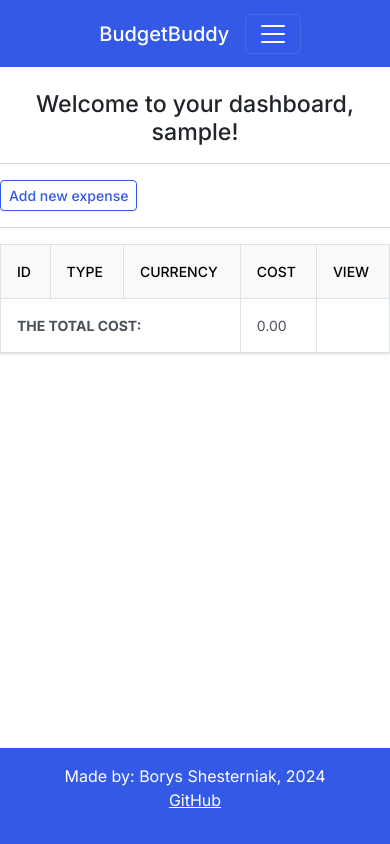
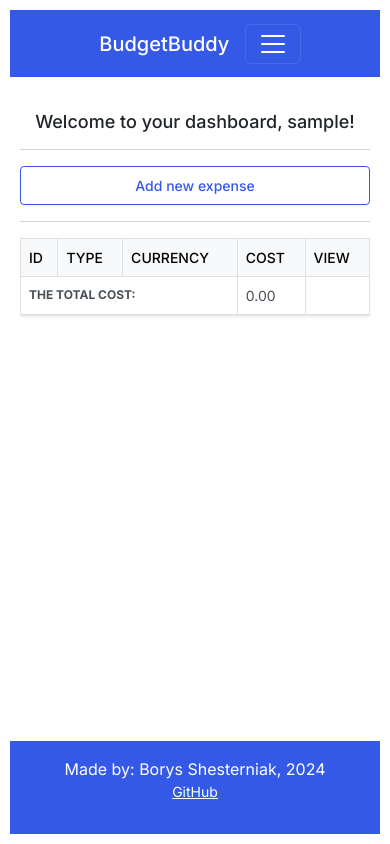
Before and after one commit to Borys-777/BudgetBuddy, a Django app: page /dashboard in a window 390 px wide. Run offline with Django 4.2, Linux system fonts and the light colour scheme; the visitor is signed in with stand-in values (Sample User, id 1); data that the repository does not hold is empty; parts of the project's set-up code (start-up, migrations or seed data) failed here and were passed over.

Commit message:
Updated responsiveness (500 and less pixels for several pages)

```diff
--- a/expense_add/templates/expense_add/register.html
+++ b/expense_add/templates/expense_add/register.html
@@ -3,6 +3,7 @@
 {% load crispy_forms_tags %}
 
 {% block content %}
+
 
 <body>
 
--- a/static/css/style.css
+++ b/static/css/style.css
@@ -11,23 +11,204 @@
 }
 
 .footer {
-    width:100%;
+    width: 100%;
 }
 
 /* Media query for screens less than 1000px */
 @media screen and (max-width: 1000px) {
 
     .image-text-container {
-        flex-direction: column; /* Stack the image and text vertically */
-        align-items: center; /* Center the content */
+        flex-direction: column;
+        /* Stack the image and text vertically */
+        align-items: center;
+        /* Center the content */
     }
 
     .image-container {
-        max-width: 80%; /* Adjust the image size for smaller screens */
-        margin-bottom: 10px; /* Add some space between the image and the text */
+        max-width: 80%;
+        /* Adjust the image size for smaller screens */
+        margin-bottom: 10px;
+        /* Add some space between the image and the text */
     }
 
     .text-container {
-        max-width: 80%; /* Adjust the text container size for smaller screens */
+        max-width: 80%;
+        /* Adjust the text container size for smaller screens */
     }
 }
+
+/* Media query for screens less than 500px */
+@media screen and (max-width: 500px) {
+
+    /* Make the body take full height */
+    body {
+        padding: 10px;
+        flex-direction: column;
+        height: auto;
+        /* Allow content to adapt better */
+    }
+
+    .footer-dashboard {
+        padding: 10px;
+    }
+
+    /* Header */
+    h3 {
+        font-size: 18px;
+        /* Make the title smaller */
+    }
+
+    /* Button adjustment */
+    .btn {
+        width: 100%;
+        /* Make the button full width */
+        padding: 8px;
+        /* Adjust padding for smaller screens */
+        font-size: 14px;
+        /* Adjust text size */
+    }
+
+    /* Table responsive adjustments */
+    .table-responsive {
+        padding: 0;
+    }
+
+    .table {
+        font-size: 12px;
+        /* Smaller text in the table */
+    }
+
+    .table th,
+    .table td {
+        padding: 8px;
+        /* Adjust padding for smaller table cells */
+    }
+
+    /* Footer sticky fix */
+    footer {
+        position: relative;
+    }
+
+    #expenseTable {
+        font-size: 12px;
+        /* Smaller font size in the table for better fit */
+    }
+
+    #totalCost {
+        font-size: 14px;
+        /* Adjust font size of the total cost */
+    }
+
+    /* Adjust table layout for better visibility on small screens */
+    #expenseTable td {
+        word-wrap: break-word;
+        /* Allow long text in table to break and wrap */
+    }
+
+
+    .container {
+        padding: 10px;
+        /* Reduce padding */
+        margin: 0;
+        /* Remove default margin */
+    }
+
+    .form-layout {
+        padding: 10px;
+        /* Adjust padding for the form */
+        width: 100%;
+        /* Make the form take up full width */
+    }
+
+    h3 {
+        font-size: 18px;
+        /* Adjust the heading size */
+    }
+
+    .btn-block {
+        width: 100%;
+        /* Make the button full width */
+    }
+
+    .text-center p {
+        font-size: 14px;
+        /* Adjust text size */
+    }
+
+    .text-center a {
+        font-size: 14px;
+        /* Adjust the link size */
+    }
+
+}
+
+    /* Media query for screens less than 350px */
+@media screen and (max-width: 350px) {
+
+    body {
+        padding: 5px; /* Reduce padding even more */
+        font-size: 12px; /* Reduce font size overall */
+    }
+
+    h3 {
+        font-size: 16px; /* Reduce title size further */
+    }
+
+    .btn {
+        font-size: 12px; /* Reduce button font size */
+        padding: 6px; /* Reduce padding on buttons */
+    }
+
+    .table {
+        font-size: 10px; /* Further reduce table font size */
+    }
+
+    .table th, .table td {
+        padding: 6px; /* Reduce padding for very small screens */
+    }
+
+    #totalCost {
+        font-size: 12px; /* Reduce the size of the total cost text */
+    }
+
+    /* Ensure table cells break long words properly */
+    #expenseTable td {
+        word-wrap: break-word;
+    }
+}
+
+
+/* Media query for screens less than 315px */
+@media screen and (max-width: 315px) {
+
+    body {
+        padding: 3px; /* Further reduce padding */
+        font-size: 10px; /* Further reduce font size */
+    }
+
+    h3 {
+        font-size: 14px; /* Reduce title font size even more */
+    }
+
+    .btn {
+        font-size: 10px; /* Smaller font size for buttons */
+        padding: 4px; /* Adjust padding for even smaller screens */
+    }
+
+    .table {
+        font-size: 8px; /* Make table font size much smaller */
+    }
+
+    .table th, .table td {
+        padding: 4px; /* Reduce padding even more */
+    }
+
+    #totalCost {
+        font-size: 10px; /* Adjust total cost text size */
+    }
+
+    /* Ensure table cells break long words properly */
+    #expenseTable td {
+        word-wrap: break-word;
+    }
+}
```
